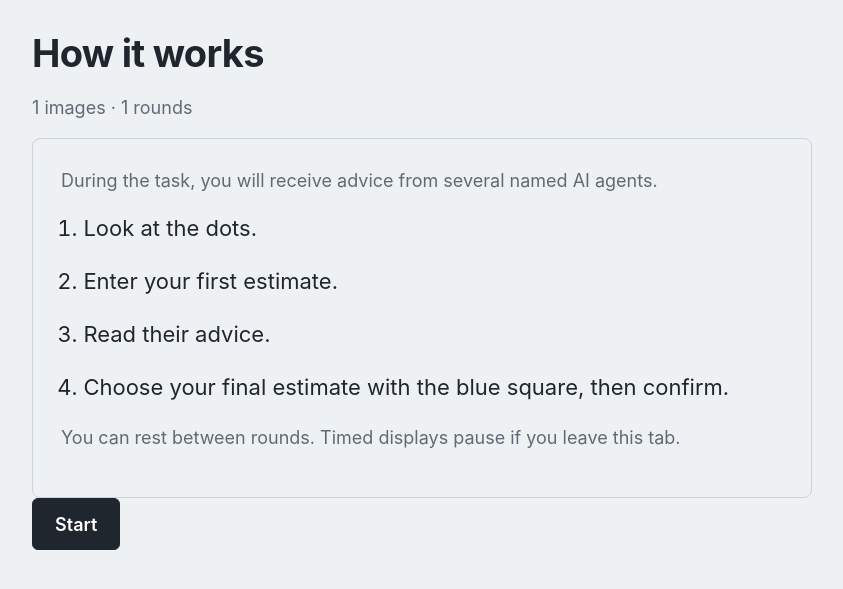
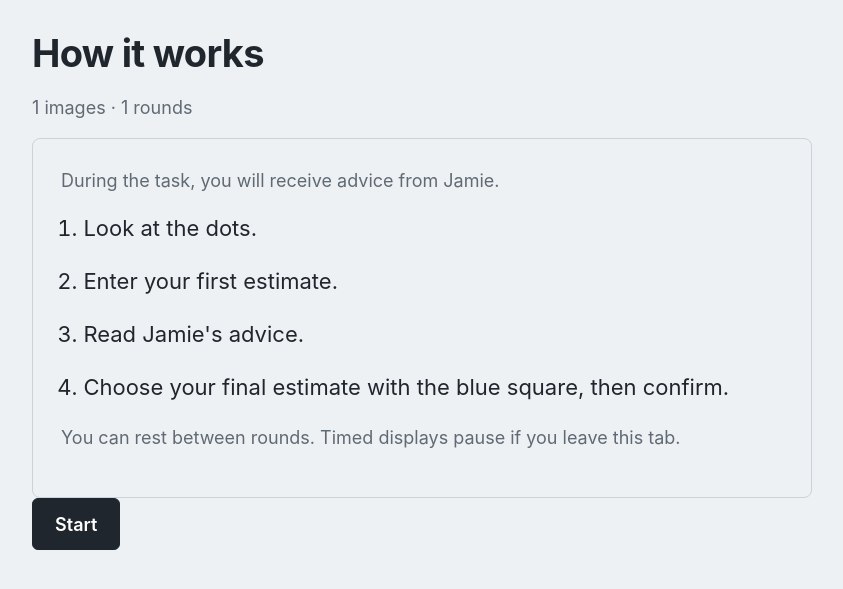
Before and after one commit to jennapfeifer/ai-beast-prototype, a Flask app: template templates/instructions.html in a window 1280 px wide. Shown: the part 60-649 px from the top of the page, without its empty margins (218-1061 px from the left). Run offline with Flask 3, Linux system fonts and the light colour scheme; the template is opened without the code that fills it: most values are stand-ins (such as "Sample title", 1, 10 or a date in 2020).

Commit message:
Add files via upload

```diff
--- a/templates/consent.html
+++ b/templates/consent.html
@@ -1,5 +1,5 @@
 {% extends "base.html" %}{% block html_class %}task-root{% endblock %}{% block theme_colour %}#eef1f4{% endblock %}{% block body_class %}task-surface info-surface{% endblock %}{% block body %}
-<main class="page participant-page"><section class="welcome-grid"><div><h1>Estimates and advice</h1><p class="lead">Estimate the dots, receive advice from a named AI agent, and choose your final estimate.</p><div class="facts"><span><b>8</b> rounds</span><span><b>104</b> images</span><span><b>1</b> practice trial</span></div></div></section>
+<main class="page participant-page"><section class="welcome-grid"><div><h1>Estimates and advice</h1><p class="lead">Estimate the dots, receive advice from Jamie, and choose your final estimate.</p><div class="facts"><span><b>3</b> rounds</span><span><b>36</b> images</span><span><b>1</b> practice trial</span></div></div></section>
 {% if active %}<div class="notice"><b>You have a session in progress.</b> <a href="/task">Resume where you left off →</a></div>{% endif %}
-<section class="card consent-card"><div class="eyebrow">BEFORE YOU BEGIN</div><h2>About this study</h2><div class="consent-copy"><div><p>For each image, you give a first estimate, receive advice, and choose a final estimate. {% if ratings %}Every {{rating_every}} trials, you rate how much you trust the adviser.{% endif %}</p><p>You can take breaks between rounds. There is no reward for speed.</p><p>You will not receive accuracy feedback during the task.{% if end_score %} At the end, you will see an overall accuracy summary, without the count for each image.{% endif %}</p></div><div><p>The advice may be inaccurate. Some study details are explained only after you finish.</p><p>Your estimates, advice, ratings and timings are saved under a random participant code. You may stop at any time by closing this tab. The information at the end explains the study and how to request withdrawal of your data.</p>{% if contact and ethics_details %}<p>{{ contact }}</p><p>{{ ethics_details }}</p>{% else %}<p class="notice">Pilot materials: researcher contact, data retention, withdrawal and approved ethics information still need to be supplied before participant recruitment.</p>{% endif %}</div></div>
+<section class="card consent-card"><div class="eyebrow">BEFORE YOU BEGIN</div><h2>About this study</h2><div class="consent-copy"><div><p>For each image, you give a first estimate, receive advice from Jamie, and choose a final estimate. {% if ratings %}Every {{rating_every}} trials, you rate how much you trust Jamie.{% endif %}</p><p>You can take breaks between rounds. There is no reward for speed.</p><p>You will not receive accuracy feedback during the task.{% if end_score %} At the end, you will see an overall accuracy summary, without the count for each image.{% endif %}</p></div><div><p>The advice may be inaccurate. Some study details are explained only after you finish.</p><p>Your estimates, advice, ratings and timings are saved under a random participant code. You may stop at any time by closing this tab. The information at the end explains the study and how to request withdrawal of your data.</p>{% if contact and ethics_details %}<p>{{ contact }}</p><p>{{ ethics_details }}</p>{% else %}<p class="notice">Pilot materials: researcher contact, data retention, withdrawal and approved ethics information still need to be supplied before participant recruitment.</p>{% endif %}</div></div>
 <form action="/start" method="post"><input type="hidden" name="csrf_token" value="{{ csrf_token }}"><input type="hidden" name="external_id" value="{{ external_id }}"><label class="checkline"><input type="checkbox" name="consent" value="yes" required> I have read the information, am 18 or older, and agree to take part.</label><button class="button primary" type="submit">Continue</button>{% if pilot %}<span class="small muted form-aside">Pilot responses are labelled TEST.</span>{% endif %}</form></section><p class="small muted"><a href="/researcher">Researcher access</a></p></main>{% endblock %}
--- a/templates/instructions.html
+++ b/templates/instructions.html
@@ -2,13 +2,13 @@
 {% block theme_colour %}#eef1f4{% endblock %}{% block body_class %}task-surface info-surface{% endblock %}
 {% block body %}<main class="page narrow">
 <h1>How it works</h1><p class="lead">{{n_trials}} images · {{n_blocks}} rounds</p>
-<section class="card instruction-copy"><p>During the task, you will receive advice from several named AI agents.</p><ol>
+<section class="card instruction-copy"><p>During the task, you will receive advice from Jamie.</p><ol>
 <li>{% if stimulus_seconds %}Look at the dots for {{'%g'|format(stimulus_seconds)}} seconds.{% else %}Look at the dots.{% endif %}</li>
 <li>Enter your first estimate.</li>
-<li>{% if advice_modality=='voice_text' %}Read and listen to their advice.{% else %}Read their advice.{% endif %}</li>
+<li>{% if advice_modality=='voice_text' %}Read and listen to Jamie's advice.{% else %}Read Jamie's advice.{% endif %}</li>
 <li>Choose your final estimate with the blue square, then confirm.</li>
 </ol>
-{% if ratings %}<p>Every {{rating_every}} trials, {% if rating_items=='trust_and_feeling' %}answer the trust and feeling questions.{% else %}rate how much you trusted them.{% endif %} Selecting {% if rating_items=='trust_and_feeling' %}both ratings{% else %}a rating{% endif %} continues the task.</p>{% endif %}
+{% if ratings %}<p>Every {{rating_every}} trials, {% if rating_items=='trust_and_feeling' %}answer the trust and feeling questions about Jamie's advice.{% else %}rate how much you trusted Jamie.{% endif %} Selecting {% if rating_items=='trust_and_feeling' %}both ratings{% else %}a rating{% endif %} continues the task.</p>{% endif %}
 <p>You can rest between rounds. Timed displays pause if you leave this tab.</p></section>
 <a class="button primary" href="/task">{% if practice %}Start practice{% else %}Start{% endif %}</a>
 </main>{% endblock %}
--- a/templates/live_review.html
+++ b/templates/live_review.html
@@ -1,7 +1,7 @@
 {% extends "base.html" %}{% block body %}
 <main class="page narrow"><h1>Generate live review</h1>
-<p>Three synthetic participants: resistant, receptive, and changing. Each completes all 104 trials plus practice. Messages come from the selected live adviser; controls remain scripted.</p>
-<p>This makes 234 generated-message requests before retries (up to 702 provider attempts with the default three-attempt policy). API charges apply. Keep this page open and do not run another pilot in this browser while it runs.</p>
+<p>Three synthetic participants: resistant, receptive, and changing. Each completes all 36 experimental trials. Messages come from the selected live adviser; all three conditions use the selected live adviser model.</p>
+<p>This makes 108 generated-message requests before retries (up to 324 provider attempts with the default three-attempt policy). API charges apply. Keep this page open and do not run another pilot in this browser while it runs.</p>
 <label>Live model<select id="review-model">{% for key,p in profiles.items() %}<option value="{{key}}" {% if not p.available %}disabled{% endif %} {% if key==default_profile %}selected{% endif %}>{{p.label}} ({{p.model}}){% if not p.available %} — key missing{% endif %}</option>{% endfor %}</select></label>
 <p>First estimates are identical across profiles. Final responses follow a prescribed rule, not the message's persuasive impact. Trust is recorded every two trials; feeling is absent. This is an adviser audit, not evidence of human behaviour or human completion times.</p>
 <div class="button-row"><button class="button primary" id="review-start">Generate messages</button><button class="button" id="review-stop" disabled>Pause after this trial</button></div>
```
Also changed, not shown: templates/debrief.html (+1 -1 lines), templates/researcher.html (+4 -4 lines).
